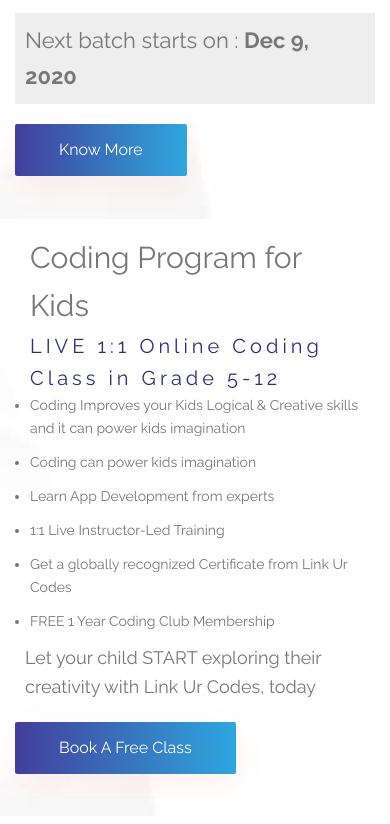
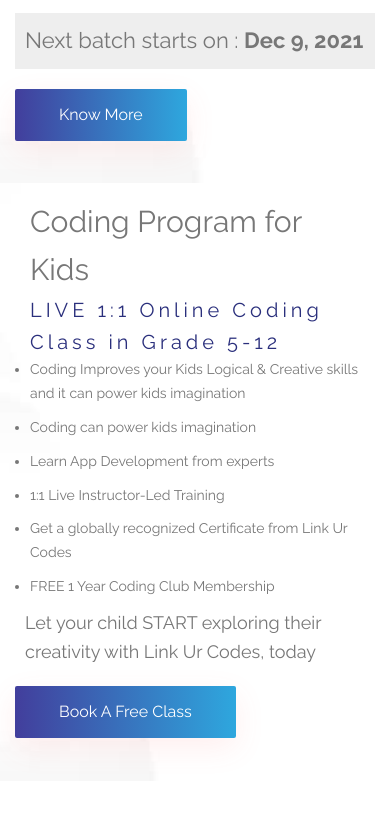
Before and after one commit to anishpdm/link-ur-codes, a plain HTML site: page index.html in a window 390 px wide. Shown: the part 1520-2344 px from the top of the page. Drawn offline with nearby package versions, Linux system fonts and the light colour scheme.

Commit message:
Update index.html

```diff
--- a/index.html
+++ b/index.html
@@ -285,7 +285,7 @@
 								<h6>Duration </h6>
 								<h4>1 Month</h4>
 							</div>
-							<h4 class="mt-3 mobile-bg">Next batch starts on : <b>Dec 9, 2020</b></h4>
+							<h4 class="mt-3 mobile-bg">Next batch starts on : <b>Dec 9, 2021</b></h4>
 
 							<!-- <h4 class="mt-3 mobile-bg">Last Date to Register: <b>Nov 30, 2020</b></h4> -->
 						</div>
```
